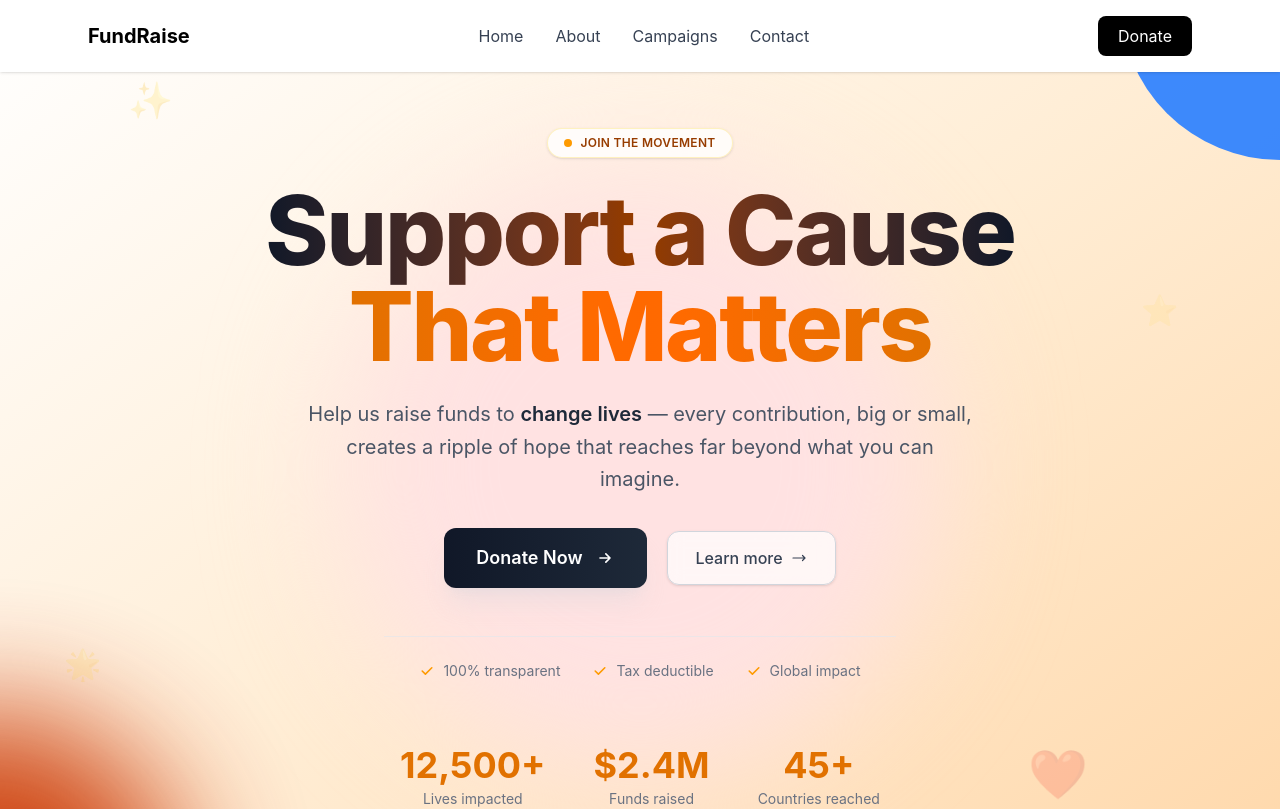
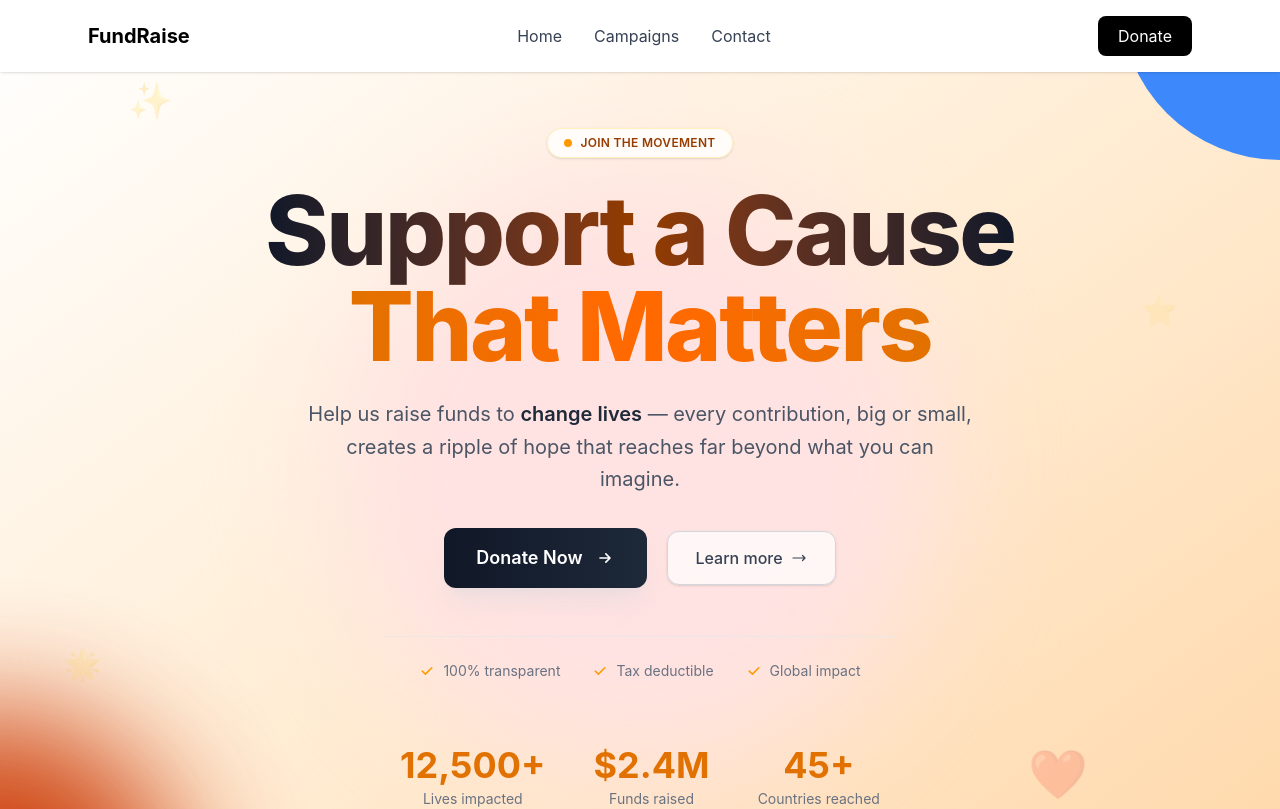
Before and after one commit to Dana-Codes/fundraiser_website, a React (Vite) app: page / in a window 1280 px wide. Shown: the top 809 px of the page. Built offline with nearby package versions, Linux system fonts and the light colour scheme.

Commit message:
Added smooth scroll navigation

```diff
--- a/src/components/Navbar.jsx
+++ b/src/components/Navbar.jsx
@@ -7,12 +7,17 @@ export default function Navbar() {
         <h1 className="text-xl font-bold">FundRaise</h1>
 
         {/* NAV LINKS */}
-        <ul className="hidden md:flex gap-8 text-gray-700">
-          <li className="hover:text-black cursor-pointer">Home</li>
-          <li className="hover:text-black cursor-pointer">About</li>
-          <li className="hover:text-black cursor-pointer">Campaigns</li>
-          <li className="hover:text-black cursor-pointer">Contact</li>
-        </ul>
+       <ul className="hidden md:flex gap-8 text-gray-700">
+  <li>
+    <a href="#home" className="hover:text-black">Home</a>
+  </li>
+  <li>
+    <a href="#campaigns" className="hover:text-black">Campaigns</a>
+  </li>
+  <li>
+    <a href="#contact" className="hover:text-black">Contact</a>
+  </li>
+</ul>
 
         {/* CTA BUTTON */}
         <button className="bg-black text-white px-5 py-2 rounded-lg hover:bg-gray-800 transition">
--- a/src/index.css
+++ b/src/index.css
@@ -56,3 +56,8 @@
 .animate-scroll {
   animation: scroll 1.5s ease-in-out infinite;
 }
+
+
+html {
+  scroll-behavior: smooth;
+}
--- a/src/pages/Home.jsx
+++ b/src/pages/Home.jsx
@@ -13,7 +13,9 @@ const Home = () => {
   return (
     <>
 
-    <section className="relative min-h-screen flex items-center justify-center overflow-hidden bg-gradient-to-br from-white via-orange-100 to-orange-200 px-4 py-20 md:py-32">
+    <section
+    id="home"
+    className="relative min-h-screen flex items-center justify-center overflow-hidden bg-gradient-to-br from-white via-orange-100 to-orange-200 px-4 py-20 md:py-32 scroll-mt-24">
       {/* Animated background elements */}
       <div className="absolute inset-0 overflow-hidden pointer-events-none">
         <div className="absolute -top-40 -right-40 w-80 h-80 bg-blue-500 rounded-full  animate-pulse"></div>
@@ -124,7 +126,9 @@ const Home = () => {
     </section>
 
     {/* CAMPAIGNS SECTION */}
-<section className="py-16 px-6 max-w-6xl mx-auto">
+<section
+ id="campaigns"
+className="py-16 px-6 max-w-6xl mx-auto">
   <div className="grid md:grid-cols-3 gap-8">
   {campaigns.map((campaign) => (
     <CampaignCard
```
